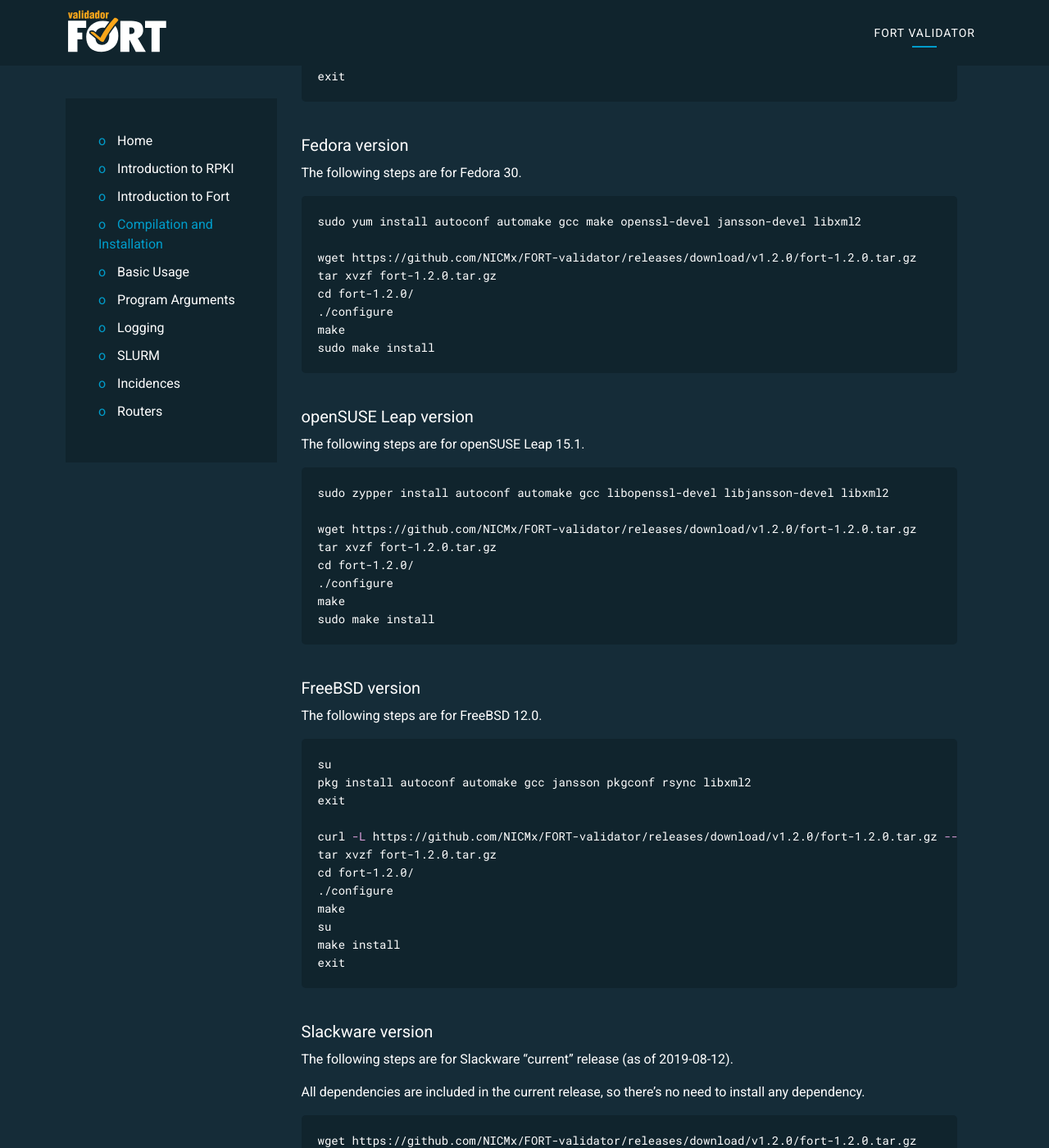
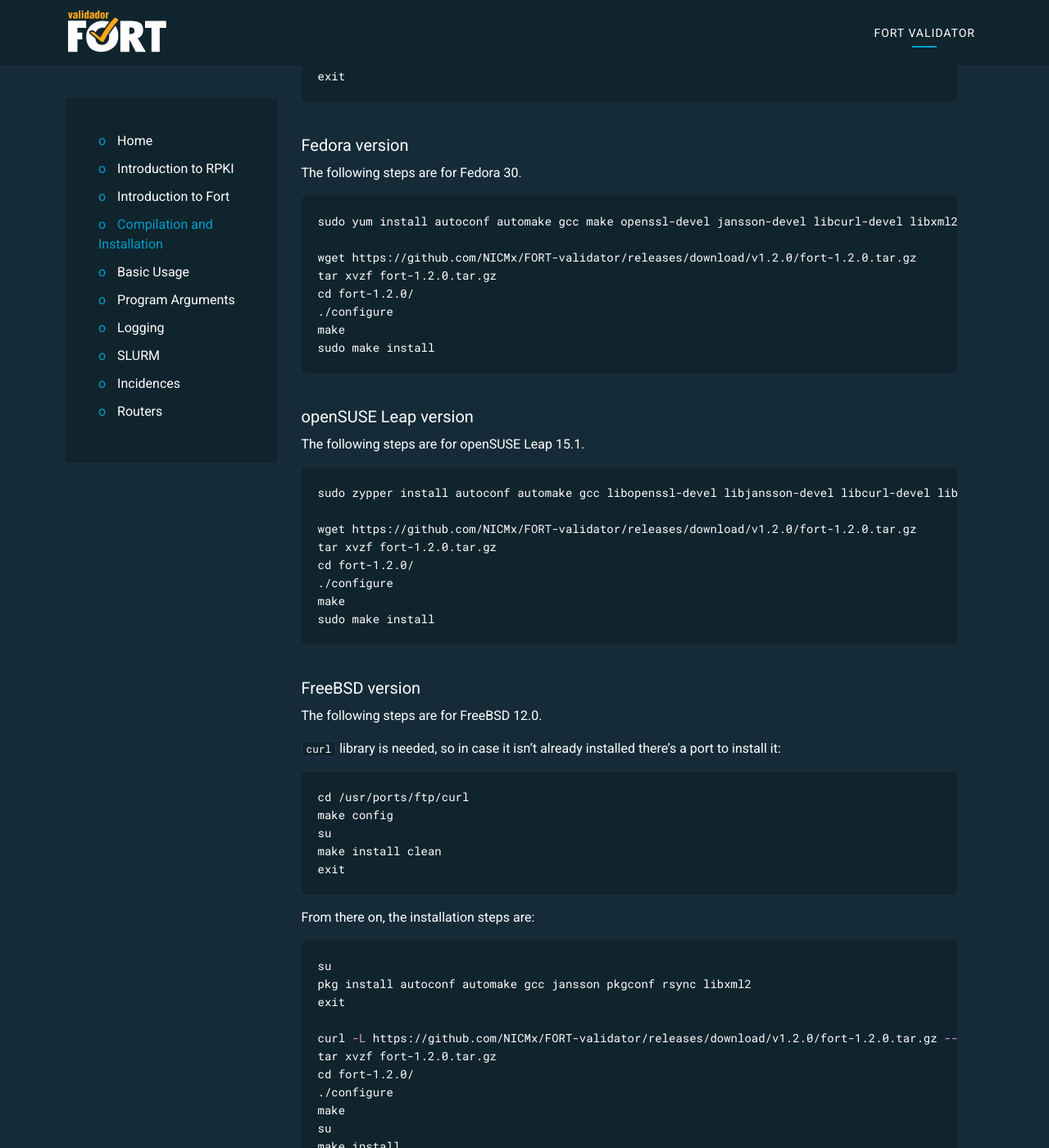
Before and after one commit to NICMx/FORT-validator, a Jekyll site: the page built from docs/installation.md, in a window 1280 px wide and 1400 px high, scrolled down 4068 px. Shown: the whole window at 82% size. Built offline with Jekyll 4.4.1, drawn with Linux system fonts in a browser that asks for light colours; some of the changed text lies outside the part shown.

Commit message:
Update docs, add rsync timeout, verify mft existence.
+Add missing dependency at some distros (libcurl) and update 'libxml' package (the '*-devel' package is required).
+Add '--timeout' parameter to rsync command, the default value is the same as 'http.idle-timeout' (15 secs). Update docs where this value is referred.
+Verify that the manifest file exists locally after downloading a repo, if the file doesn't exist, then the repo is discarded and (possibly) another repository will be utilized (eg. rrdp or rsync repo).

```diff
--- a/docs/installation.md
+++ b/docs/installation.md
@@ -120,7 +120,7 @@ This OS requires additional steps due to its GCC supported version (currently 4.
 OpenSSL devel (openssl-devel) package isn't necessary, if it's previously installed remove it to avoid future conflicts with newer OpenSSL versions.
 
 {% highlight bash %}
-sudo yum install autoconf automake git jansson-devel pkgconfig rsync libxml2
+sudo yum install autoconf automake git jansson-devel pkgconfig rsync libcurl-devel libxml2-devel
 # Install supported GCC to compile OpenSSL
 sudo yum groupinstall "Development Tools"
 {% endhighlight %}
@@ -169,7 +169,7 @@ exit
 The following steps are for Fedora 30.
 
 {% highlight bash %}
-sudo yum install autoconf automake gcc make openssl-devel jansson-devel libxml2
+sudo yum install autoconf automake gcc make openssl-devel jansson-devel libcurl-devel libxml2-devel
 
 wget https://github.com/NICMx/FORT-validator/releases/download/v{{ site.fort-latest-version }}/fort-{{ site.fort-latest-version }}.tar.gz
 tar xvzf fort-{{ site.fort-latest-version }}.tar.gz
@@ -184,7 +184,7 @@ sudo make install
 The following steps are for openSUSE Leap 15.1.
 
 {% highlight bash %}
-sudo zypper install autoconf automake gcc libopenssl-devel libjansson-devel libxml2
+sudo zypper install autoconf automake gcc libopenssl-devel libjansson-devel libcurl-devel libxml2-devel
 
 wget https://github.com/NICMx/FORT-validator/releases/download/v{{ site.fort-latest-version }}/fort-{{ site.fort-latest-version }}.tar.gz
 tar xvzf fort-{{ site.fort-latest-version }}.tar.gz
@@ -197,6 +197,18 @@ sudo make install
 ### FreeBSD version
 
 The following steps are for FreeBSD 12.0.
+
+`curl` library is needed, so in case it isn't already installed there's a port to install it:
+
+{% highlight bash %}
+cd /usr/ports/ftp/curl
+make config
+su
+make install clean
+exit
+{% endhighlight %}
+
+From there on, the installation steps are:
 
 {% highlight bash %}
 su
@@ -215,7 +227,7 @@ exit
 
 ### Slackware version
 
-The following steps are for Slackware "current" release (as of 2019-08-12).
+The following steps are for Slackware "current" release (as of 2020-01-31).
 
 All dependencies are included in the current release, so there's no need to install any dependency.
 
--- a/examples/config.json
+++ b/examples/config.json
@@ -52,12 +52,14 @@
       "--delete",
       "--times",
       "--contimeout=20",
+      "--timeout=15",
       "$REMOTE",
       "$LOCAL"
     ],
     "arguments-flat": [
       "--times",
       "--contimeout=20",
+      "--timeout=15",
       "--dirs",
       "$REMOTE",
       "$LOCAL"
```
Also changed, not shown: other parts of docs/installation.md (+1 -1 lines), docs/usage.md (+4 -2 lines), 5 other files.
